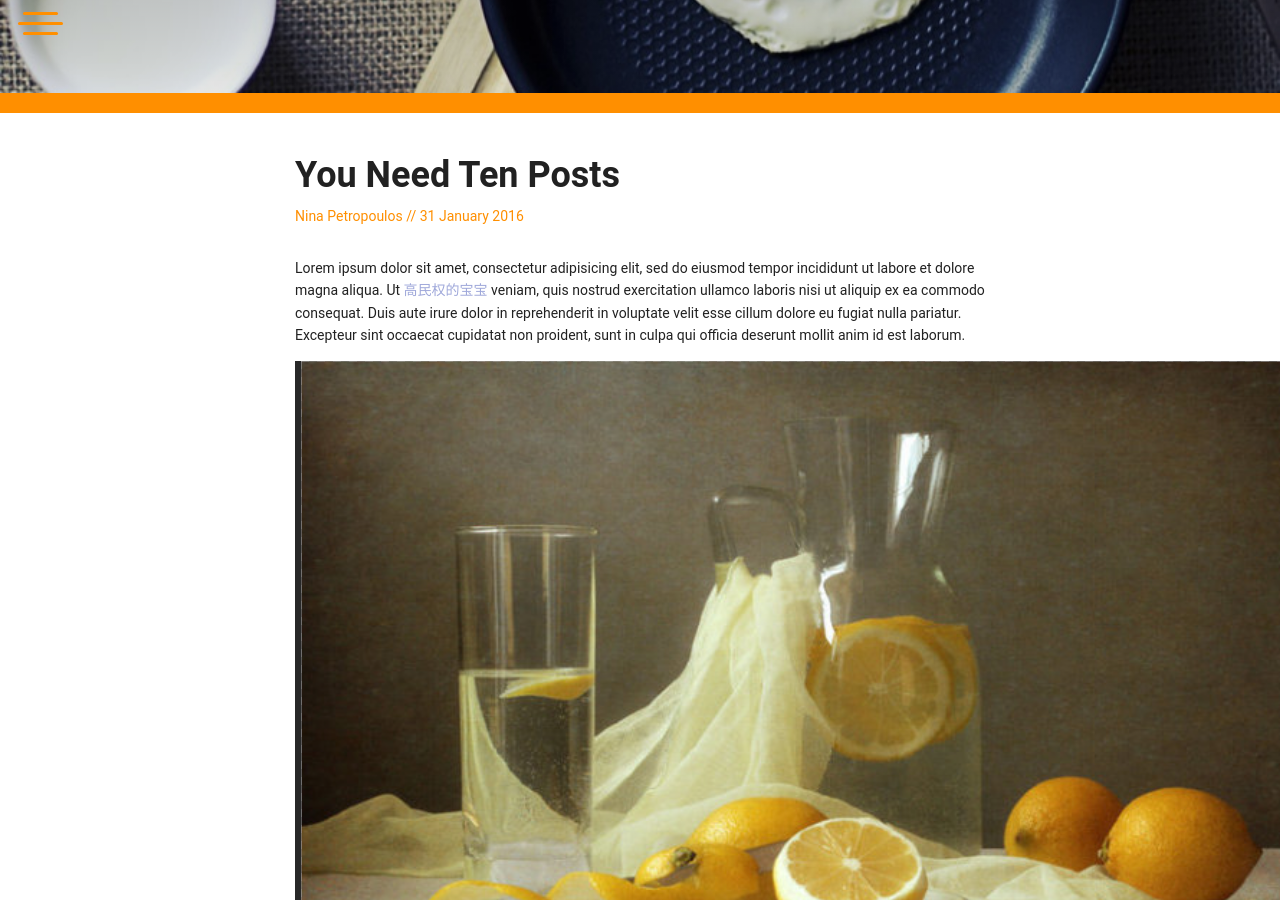
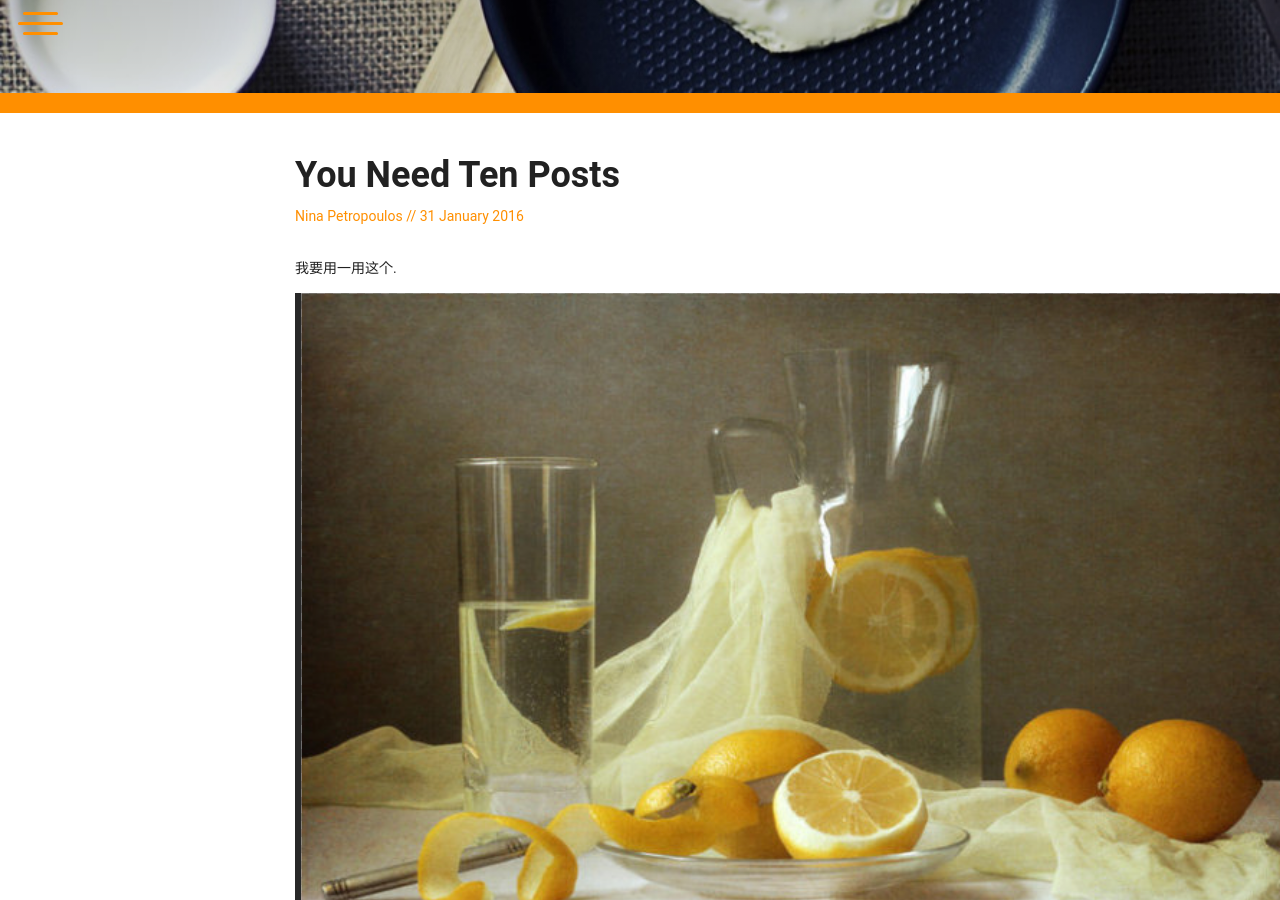
Before and after one commit to E-Abu/E-Abu.github.io, a Jekyll site: the page built from _posts/2010-11-20-you-need-ten-posts.markdown, in a window 1280 px wide and 900 px high, scrolled down 357 px. Built offline with Jekyll 4.4.1, drawn with Linux system fonts in a browser that asks for light colours.

Commit message:
modify words

```diff
--- a/_posts/2010-11-20-you-need-ten-posts.markdown
+++ b/_posts/2010-11-20-you-need-ten-posts.markdown
@@ -10,7 +10,7 @@
 # Information for the author block
 author: Nina Petropoulos
 ---
-Lorem ipsum dolor sit amet, consectetur adipisicing elit, sed do eiusmod tempor incididunt ut labore et dolore magna aliqua. Ut [高民权的宝宝][link1] veniam, quis nostrud exercitation ullamco laboris nisi ut aliquip ex ea commodo consequat. Duis aute irure dolor in reprehenderit in voluptate velit esse cillum dolore eu fugiat nulla pariatur. Excepteur sint occaecat cupidatat non proident, sunt in culpa qui officia deserunt mollit anim id est laborum.
+我要用一用这个.
 
 ![TEST](/assets/img1.png)
 
```
